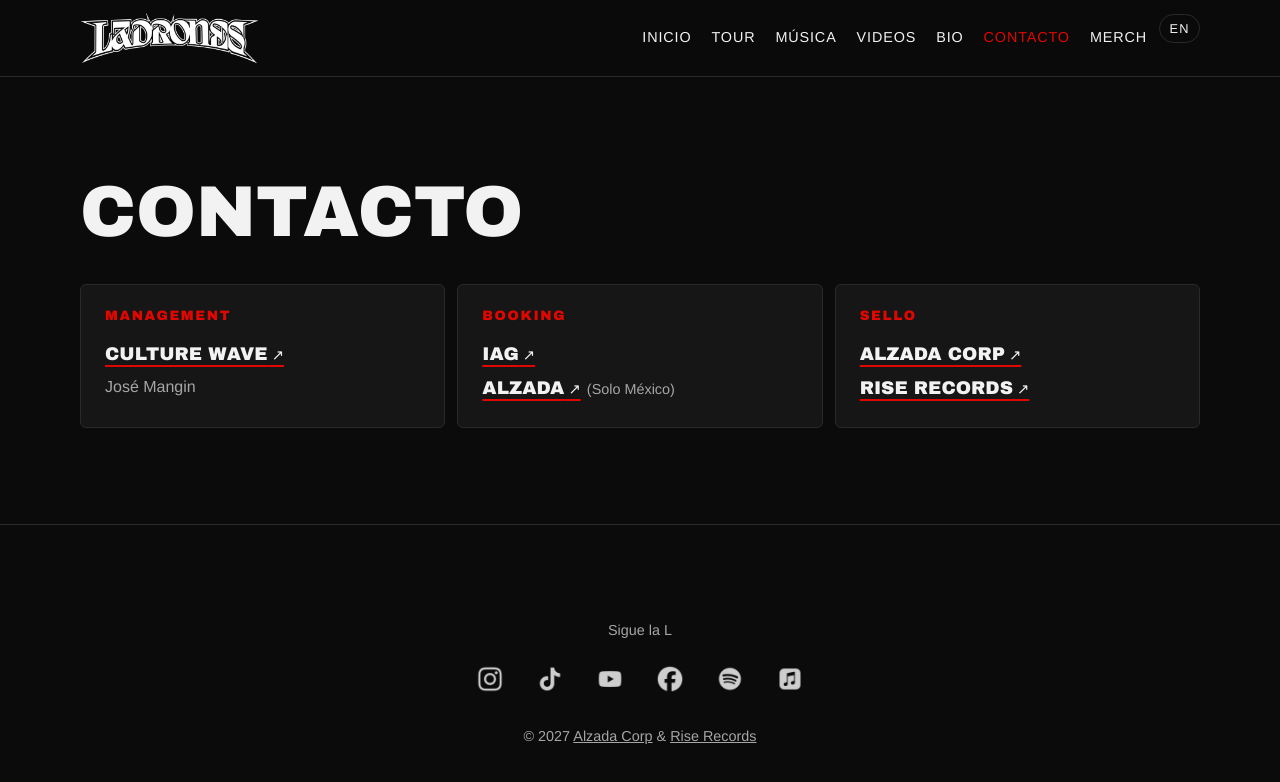
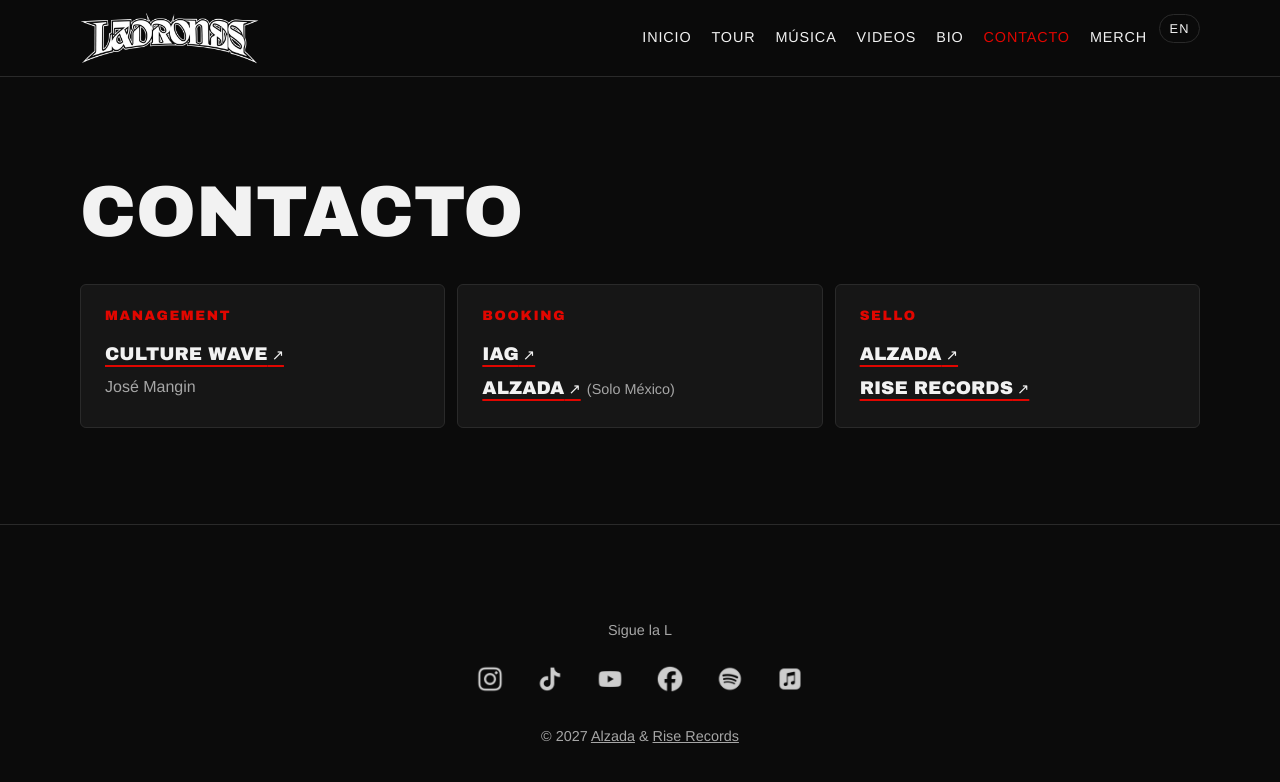
Before and after one commit to alzada-records/ladrones-mx, a plain HTML site: page contacto/index.html in a window 1280 px wide. Drawn offline with Linux system fonts and the light colour scheme.

Commit message:
Alzada Corp -> Alzada e íconos de redes en una línea en celular
Co-Authored-By: Claude Opus 5.5 <noreply@anthropic.com>
Claude-Session: https://claude.ai/code/session_012TPE5DbdDXPi6htupK3TZp

```diff
--- a/contacto/index.html
+++ b/contacto/index.html
@@ -67,7 +67,7 @@
           </li>
           <li>
             <h2>Sello</h2>
-            <p class="contacto-nombre"><a href="https://www.alzada.mx/" target="_blank" rel="noopener">Alzada Corp</a></p>
+            <p class="contacto-nombre"><a href="https://www.alzada.mx/" target="_blank" rel="noopener">Alzada</a></p>
             <p class="contacto-nombre"><a href="https://riserecords.com/" target="_blank" rel="noopener">Rise Records</a></p>
           </li>
         </ul>
@@ -87,7 +87,7 @@
         <li><a href="https://open.spotify.com/artist/5KGNQQzk32VSQv9If4X7A6" target="_blank" rel="noopener"><img src="/img/redes/spotify.png" alt="Spotify" width="28" height="28" loading="lazy"></a></li>
         <li><a href="https://music.apple.com/mx/artist/ladrones/1617367440" target="_blank" rel="noopener"><img src="/img/redes/apple-music.png" alt="Apple Music" width="28" height="28" loading="lazy"></a></li>
       </ul>
-      <p>© 2027 <a href="https://www.alzada.mx" target="_blank" rel="noopener">Alzada Corp</a> &amp; <a href="https://riserecords.com/" target="_blank" rel="noopener">Rise Records</a></p>
+      <p>© 2027 <a href="https://www.alzada.mx" target="_blank" rel="noopener">Alzada</a> &amp; <a href="https://riserecords.com/" target="_blank" rel="noopener">Rise Records</a></p>
     </div>
   </footer>
 </body>
--- a/css/styles.css
+++ b/css/styles.css
@@ -1179,3 +1179,8 @@ label {
   touch-action: manipulation;
   -webkit-tap-highlight-color: transparent;
 }
+
+/* Íconos de redes en una sola línea en celular */
+@media (max-width: 480px) {
+  .redes { gap: 0.5rem 0.25rem; }
+}
```
Also changed, not shown: bio/index.html (+1 -1 lines), en/bio/index.html (+1 -1 lines), en/contact/index.html (+2 -2 lines), en/index.html (+1 -1 lines), en/music/index.html (+1 -1 lines), en/tour/index.html (+1 -1 lines), en/videos/index.html (+1 -1 lines), index.html (+1 -1 lines), lanzamientos/index.html (+1 -1 lines), tour/index.html (+1 -1 lines), videos/index.html (+1 -1 lines).
